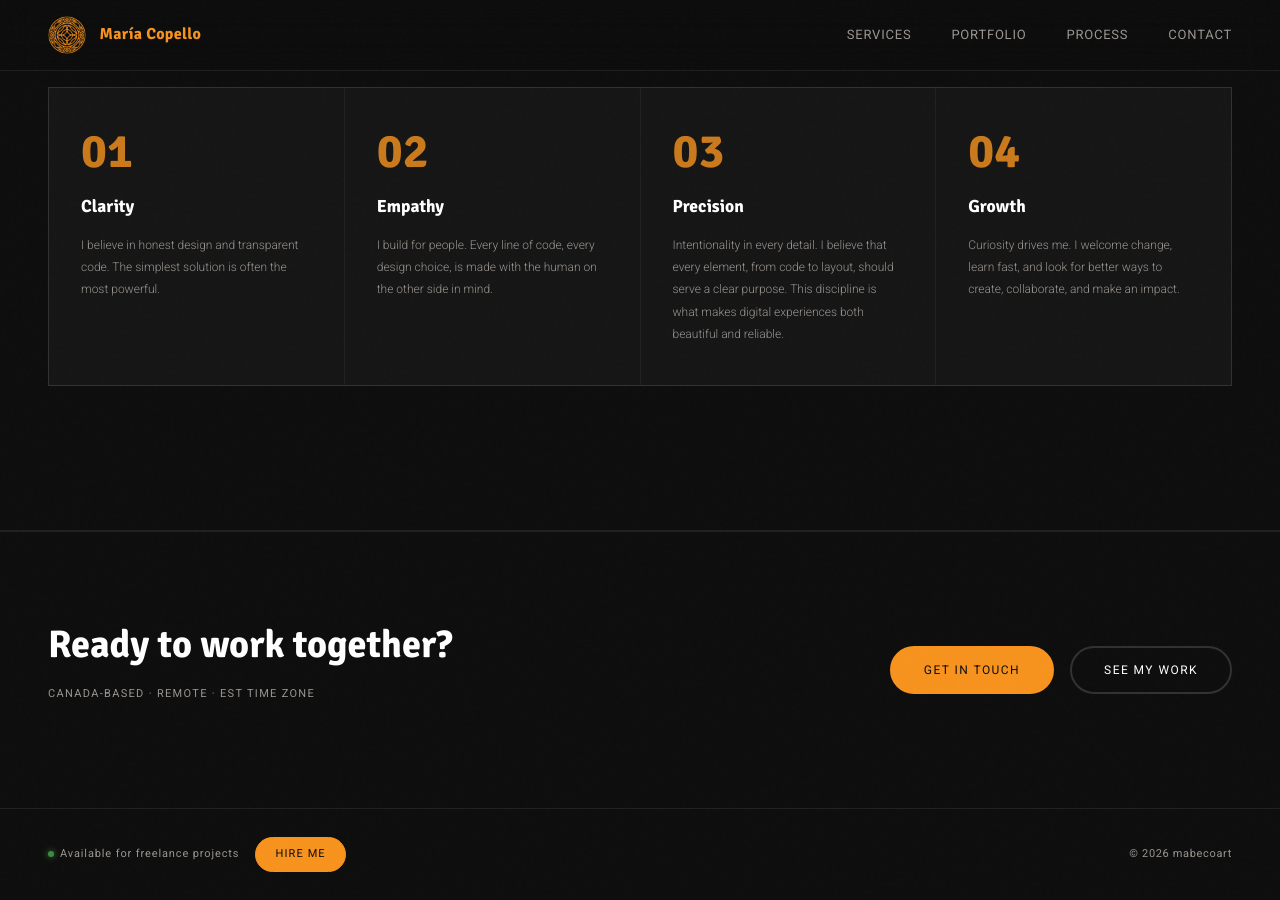
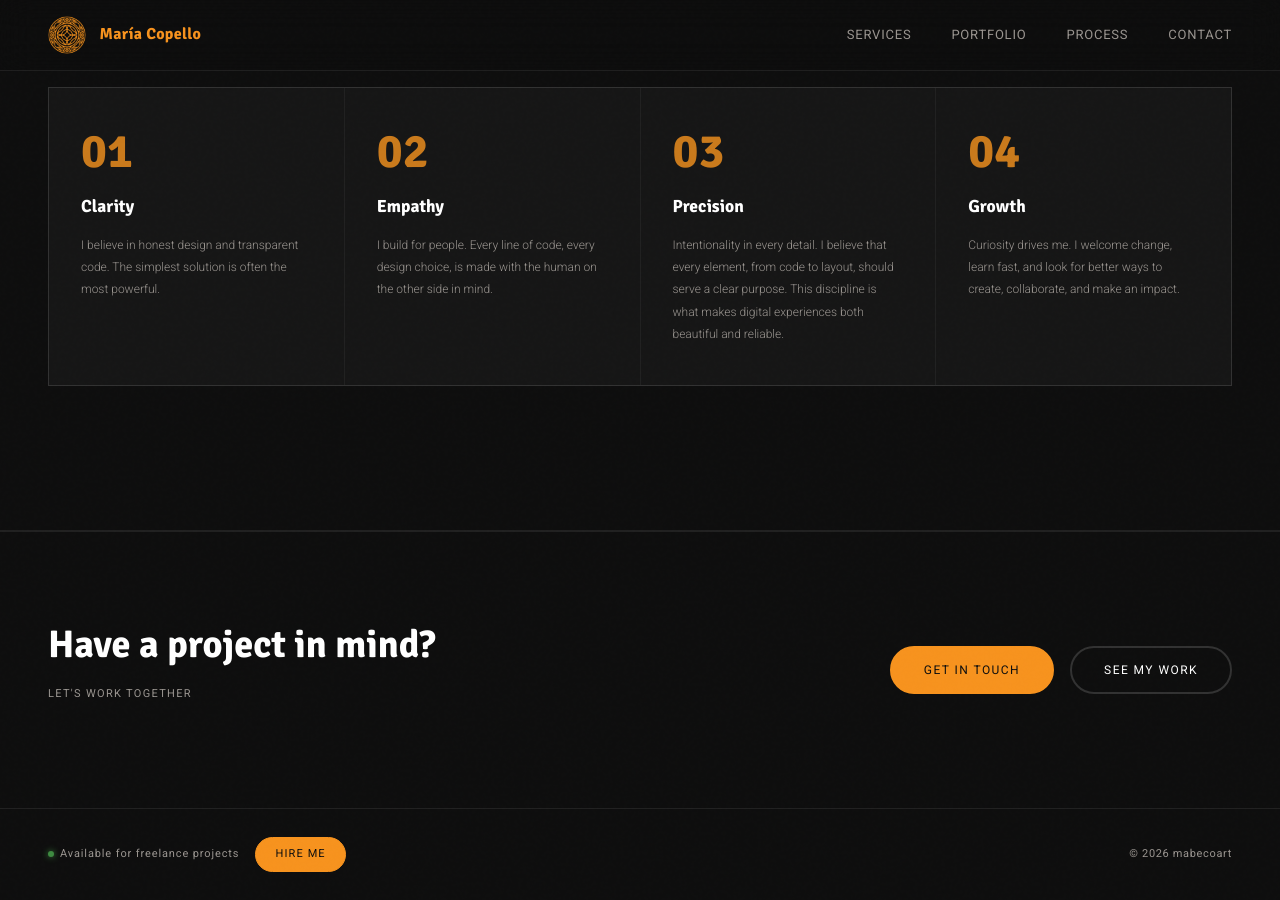
Before and after one commit to mabecoart/github.io, a Jekyll site: the page built from about.html, in a window 1280 px wide and 900 px high, scrolled down 2083 px. Built offline with Jekyll 4.4.1, drawn with Linux system fonts in a browser that asks for light colours.

Commit message:
Revise about section and CTA content

```diff
--- a/about.html
+++ b/about.html
@@ -41,8 +41,7 @@
   <p class="section-eyebrow">What I do best</p>
   <h2 class="section-title">Core <span>expertise.</span></h2>
   <div class="skills__grid">
-
-        <div class="skill-card reveal">
+    <div class="skill-card">
       <div class="skill-card__icon">
         <svg width="40" height="40" viewBox="0 0 40 40" fill="none" xmlns="http://www.w3.org/2000/svg">
           <rect width="40" height="40" rx="8" fill="rgba(247,147,30,.1)"/>
@@ -55,8 +54,7 @@
         built to scale across brands, dark mode ready, and QA'd across every major client.
       </p>
     </div>
-
-        <div class="skill-card reveal" style="transition-delay:.08s">
+    <div class="skill-card">
       <div class="skill-card__icon">
         <svg width="40" height="40" viewBox="0 0 40 40" fill="none" xmlns="http://www.w3.org/2000/svg">
           <rect width="40" height="40" rx="8" fill="rgba(247,147,30,.1)"/>
@@ -71,8 +69,7 @@
         sequences to retention workflows and event-triggered automation across platforms.
       </p>
     </div>
-
-        <div class="skill-card reveal" style="transition-delay:.16s">
+    <div class="skill-card">
       <div class="skill-card__icon">
         <svg width="40" height="40" viewBox="0 0 40 40" fill="none" xmlns="http://www.w3.org/2000/svg">
           <rect width="40" height="40" rx="8" fill="rgba(247,147,30,.1)"/>
@@ -86,8 +83,7 @@
         campaign microsites, and UI components with clean HTML, CSS, and JavaScript.
       </p>
     </div>
-
-        <div class="skill-card reveal" style="transition-delay:.06s">
+    <div class="skill-card">
       <div class="skill-card__icon">
         <svg width="40" height="40" viewBox="0 0 40 40" fill="none" xmlns="http://www.w3.org/2000/svg">
           <rect width="40" height="40" rx="8" fill="rgba(247,147,30,.1)"/>
@@ -104,8 +100,7 @@
         reusable component libraries — cutting production time without cutting quality.
       </p>
     </div>
-
-        <div class="skill-card reveal" style="transition-delay:.14s">
+    <div class="skill-card">
       <div class="skill-card__icon">
         <svg width="40" height="40" viewBox="0 0 40 40" fill="none" xmlns="http://www.w3.org/2000/svg">
           <rect width="40" height="40" rx="8" fill="rgba(247,147,30,.1)"/>
@@ -121,8 +116,7 @@
         and platform — using Litmus, Email on Acid, and hands-on testing protocols.
       </p>
     </div>
-
-        <div class="skill-card reveal" style="transition-delay:.22s">
+    <div class="skill-card">
       <div class="skill-card__icon">
         <svg width="40" height="40" viewBox="0 0 40 40" fill="none" xmlns="http://www.w3.org/2000/svg">
           <rect width="40" height="40" rx="8" fill="rgba(247,147,30,.1)"/>
@@ -136,7 +130,6 @@
         strategies that improve retention, deliverability, and long-term campaign performance.
       </p>
     </div>
-
   </div>
 </section>
 
@@ -169,31 +162,11 @@
 
 <div class="cta-banner">
   <div>
-    <h2 class="cta-banner-title">Ready to work together?</h2>
-    <p class="hero-location">Canada-based · Remote · EST time zone</p>
+    <h2 class="cta-banner-title">Have a project in mind?</h2>
+    <p class="hero-location">Let's work together</p>
   </div>
   <div class="cta-banner-btns">
     <a href="/contact.html" class="btn btn-primary">Get in Touch</a>
     <a href="/portfolio.html" class="btn btn-ghost">See My Work</a>
   </div>
 </div>
-
-<script>
-  function scrollToSection(id, btn) {
-    document.getElementById(id).scrollIntoView({ behavior: 'smooth' });
-    document.querySelectorAll('.tab-btn').forEach(b => b.classList.remove('active'));
-    btn.classList.add('active');
-  }
-  const observer = new IntersectionObserver(entries => {
-    entries.forEach(e => {
-      if (e.isIntersecting) {
-        const map = { development: 0, automation: 1 };
-        const idx = map[e.target.id];
-        if (idx !== undefined) {
-          document.querySelectorAll('.tab-btn').forEach((b,i) => b.classList.toggle('active', i === idx));
-        }
-      }
-    });
-  }, { threshold: 0.3 });
-  ['development','automation'].forEach(id => { const el = document.getElementById(id); if(el) observer.observe(el); });
-</script>
```
Lines whose indentation alone changed are shown as unchanged.
